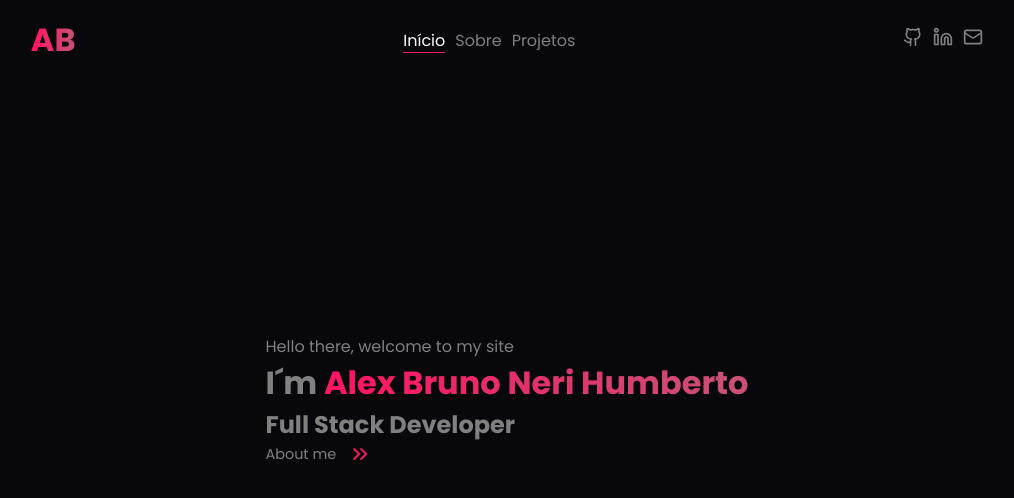
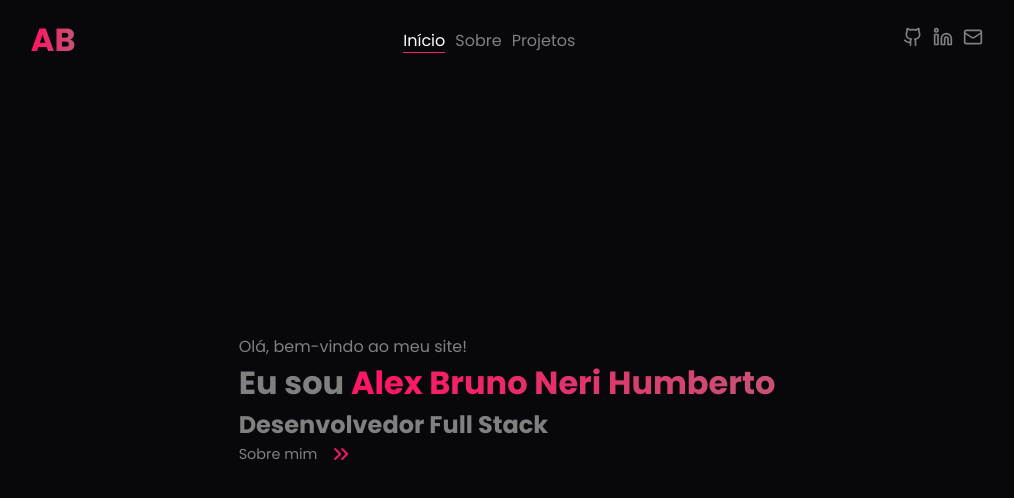
Before and after one commit to alexbruno10/portfolio, a React (Vite) app: page / in a window 1280 px wide. Shown: the top 498 px of the page, without its empty margins (133-1147 px from the left). Built offline with nearby package versions, Linux system fonts and the light colour scheme.

Commit message:
feat: add new animation

```diff
--- a/src/pages/Home/index.tsx
+++ b/src/pages/Home/index.tsx
@@ -6,11 +6,11 @@ export default function Home() {
     return(
         <div className={styles.content}>
             <div>
-                <span>Hello there, welcome to my site</span>
-                <h1>I´m <span className={styles.name}>Alex Bruno Neri Humberto</span></h1>
-                <h2>Full Stack Developer</h2>
+                <span>Olá, bem-vindo ao meu site!</span>
+                <h1>Eu sou <span className={styles.name}>Alex Bruno Neri Humberto</span></h1>
+                <h2>Desenvolvedor Full Stack</h2>
                 <Link to={`/about`}>
-                    <span className={styles.aboutMe}>About me <ChevronsRight /></span>
+                    <span className={styles.aboutMe}>Sobre mim <ChevronsRight /></span>
                 </Link>
             </div>
         </div>
--- a/src/pages/Sobre/styles.module.scss
+++ b/src/pages/Sobre/styles.module.scss
@@ -18,8 +18,8 @@
             animation: showAbout 1s;
 
             @keyframes showAbout {
-                0%   {top:-2.5rem;}
-                100% {top:0rem;}
+                0%   {top:-2.5rem; opacity: 0;}
+                100% {top:0rem; opacity: 2;}
             }
 
         }
@@ -38,8 +38,8 @@
                     position: relative;
                     animation: show 1.5s;
                     @keyframes show {
-                        0%   {left:-10rem;}
-                        100% {left:0rem;}
+                        0%   {left:-10rem; opacity: 0;}
+                        100% {left:0rem; opacity: 1;}
                     }
                     span {
                         color: var(--white);
@@ -74,8 +74,8 @@
             animation: showSkills 1.5s;
 
             @keyframes showSkills {
-                0%   {top:-2.5rem;}
-                100% {top:0rem;}
+                0%   {top:-2.5rem; opacity: 0;}
+                100% {top:0rem; opacity: 2;}
             }
 
         }
@@ -88,6 +88,13 @@
             .contentCarrerDetails {
 
                 padding-bottom: 2rem;
+                position: relative;
+                animation: showCarrerr 1.5s;
+
+                @keyframes showCarrerr{
+                    0%   {bottom:-5.5rem; opacity: 0;}
+                    100% {bottom:0rem; opacity: 1;}
+                }
 
 
                 span {
```
